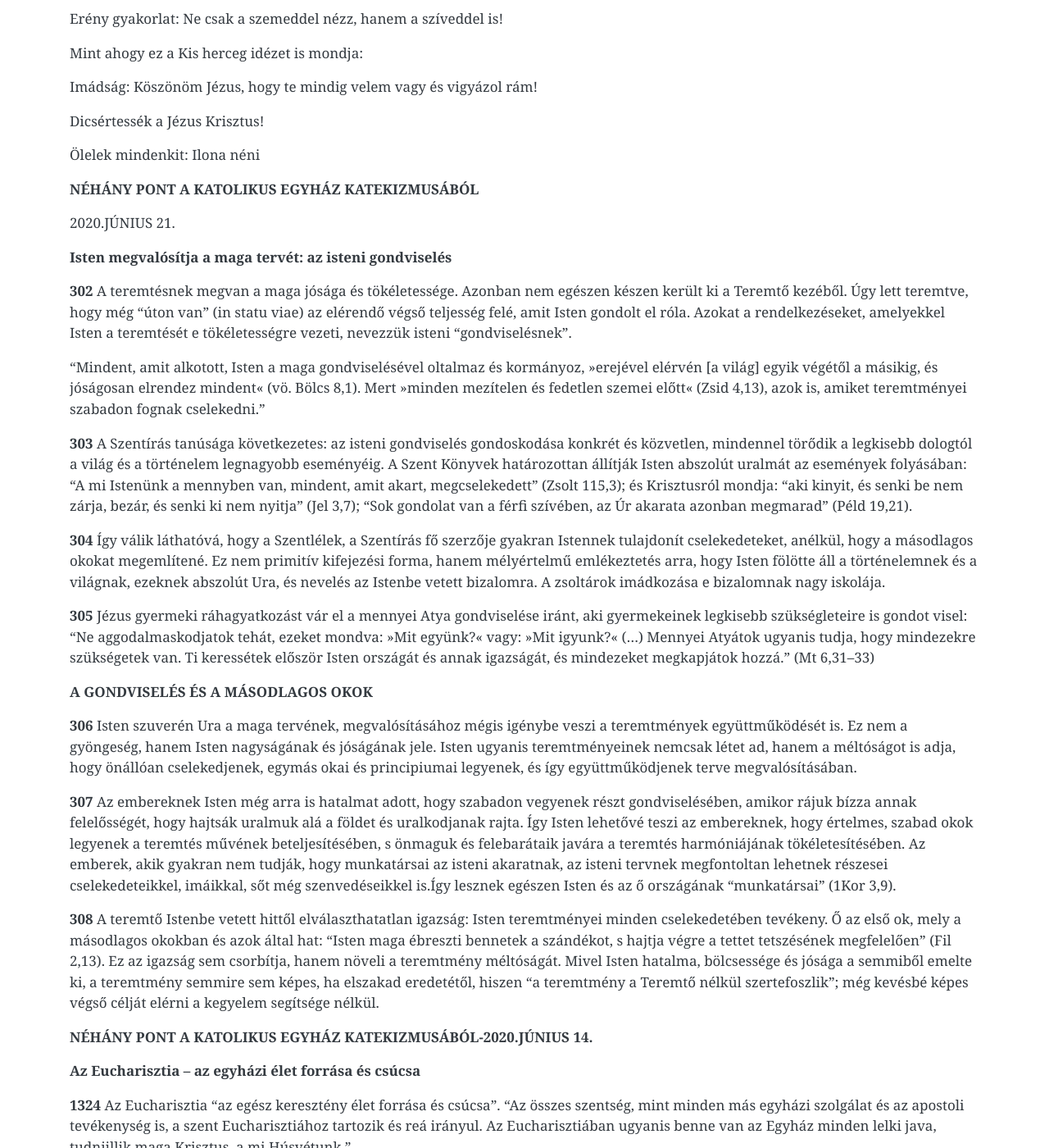
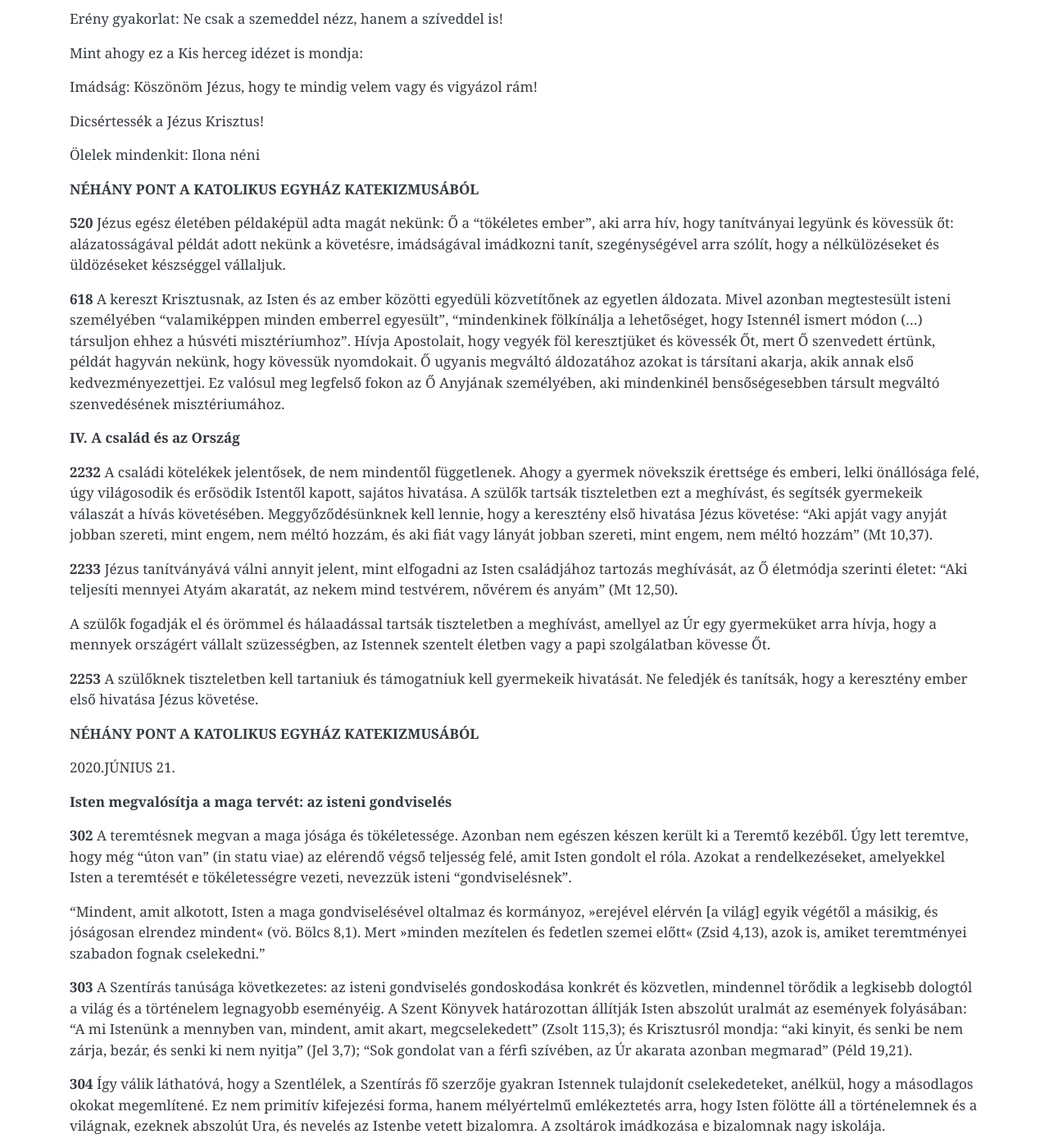
Before and after one commit to pecsi-ferences/pecsi-ferences.github.io, a Jekyll site: the page built from hittan.md, in a window 1280 px wide and 1400 px high, scrolled down 3789 px. Shown: the whole window at 82% size. Built offline with Jekyll 4.4.1, drawn with Linux system fonts in a browser that asks for light colours; nearby versions of some CDN libraries.

Commit message:
Update from Forestry.io Zoltán Dohány updated hittan.md

```diff
--- a/hittan.md
+++ b/hittan.md
@@ -136,6 +136,22 @@ Imádság: Köszönöm Jézus, hogy te mindig velem vagy és vigyázol rám!
 Dicsértessék a Jézus Krisztus!
 
 Ölelek mindenkit: Ilona néni
+
+**NÉHÁNY PONT A KATOLIKUS EGYHÁZ KATEKIZMUSÁBÓL**
+
+**520** Jézus egész életében példaképül adta magát nekünk: Ő a "tökéletes ember", aki arra hív, hogy tanítványai legyünk és kövessük őt: alázatosságával példát adott nekünk a követésre, imádságával imádkozni tanít, szegénységével arra szólít, hogy a nélkülözéseket és üldözéseket készséggel vállaljuk.
+
+**618** A kereszt Krisztusnak, az Isten és az ember közötti egyedüli közvetítőnek az egyetlen áldozata. Mivel azonban megtestesült isteni személyében "valamiképpen minden emberrel egyesült", "mindenkinek fölkínálja a lehetőséget, hogy Istennél ismert módon (...) társuljon ehhez a húsvéti misztériumhoz". Hívja Apostolait, hogy vegyék föl keresztjüket és kövessék Őt, mert Ő szenvedett értünk, példát hagyván nekünk, hogy kövessük nyomdokait. Ő ugyanis megváltó áldozatához azokat is társítani akarja, akik annak első kedvezményezettjei. Ez valósul meg legfelső fokon az Ő Anyjának személyében, aki mindenkinél bensőségesebben társult megváltó szenvedésének misztériumához.
+
+**IV. A család és az Ország**
+
+**2232** A családi kötelékek jelentősek, de nem mindentől függetlenek. Ahogy a gyermek növekszik érettsége és emberi, lelki önállósága felé, úgy világosodik és erősödik Istentől kapott, sajátos hivatása. A szülők tartsák tiszteletben ezt a meghívást, és segítsék gyermekeik válaszát a hívás követésében. Meggyőződésünknek kell lennie, hogy a keresztény első hivatása Jézus követése: "Aki apját vagy anyját jobban szereti, mint engem, nem méltó hozzám, és aki fiát vagy lányát jobban szereti, mint engem, nem méltó hozzám" (Mt 10,37).
+
+**2233** Jézus tanítványává válni annyit jelent, mint elfogadni az Isten családjához tartozás meghívását, az Ő életmódja szerinti életet: "Aki teljesíti mennyei Atyám akaratát, az nekem mind testvérem, nővérem és anyám" (Mt 12,50).
+
+A szülők fogadják el és örömmel és hálaadással tartsák tiszteletben a meghívást, amellyel az Úr egy gyermeküket arra hívja, hogy a mennyek országért vállalt szüzességben, az Istennek szentelt életben vagy a papi szolgálatban kövesse Őt.
+
+**2253** A szülőknek tiszteletben kell tartaniuk és támogatniuk kell gyermekeik hivatását. Ne feledjék és tanítsák, hogy a keresztény ember első hivatása Jézus követése.
 
 **NÉHÁNY PONT A KATOLIKUS EGYHÁZ KATEKIZMUSÁBÓL**
 
```
